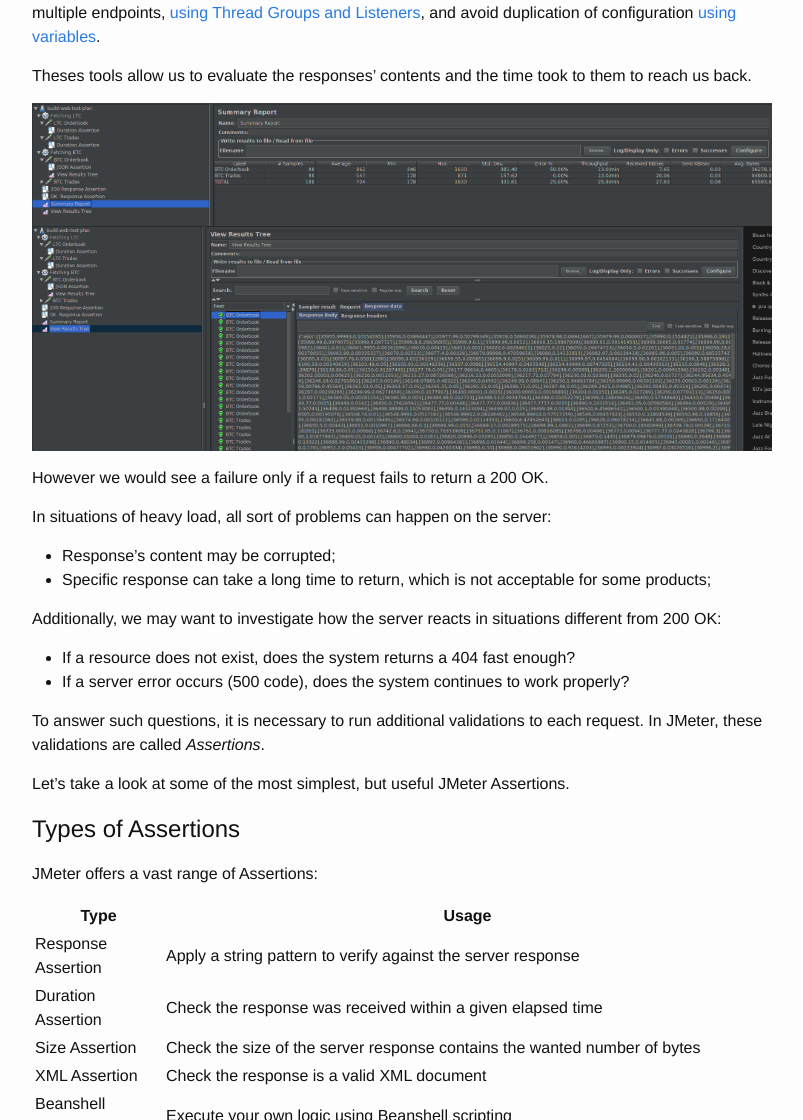
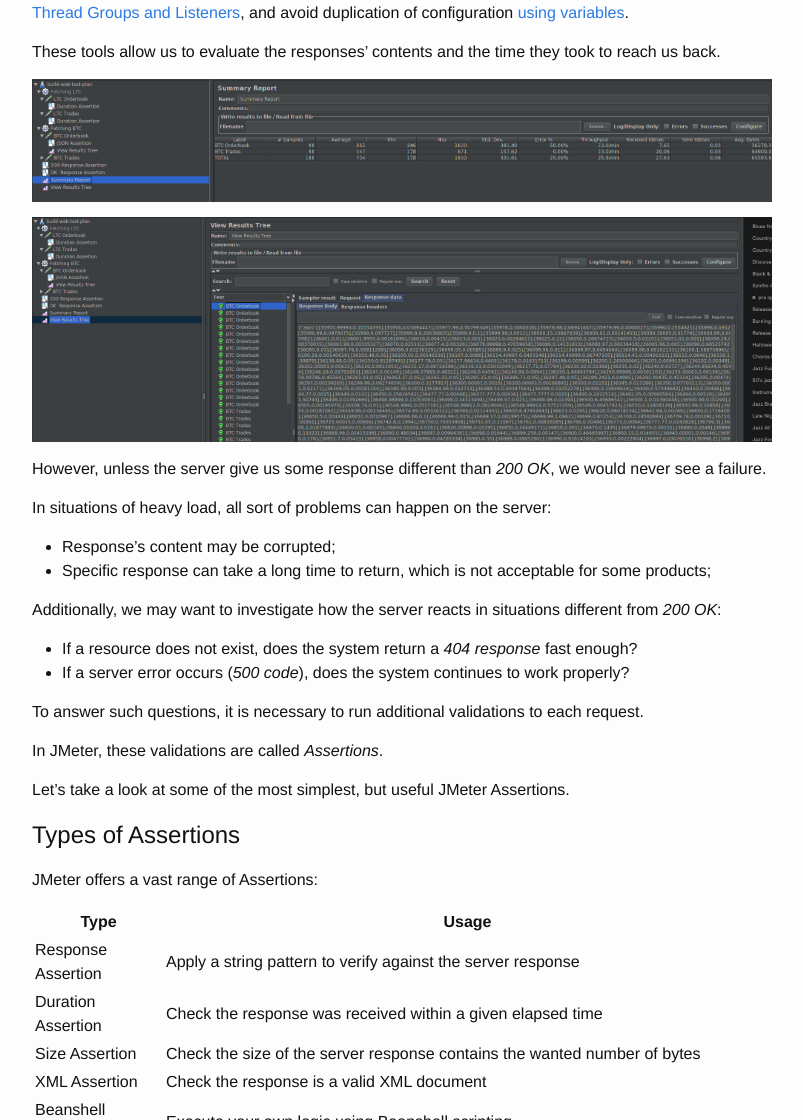
Before and after one commit to JoaoGFarias/JoaoGFarias.github.io, a Jekyll site: the page built from _posts/2019-06-28-jmeter_3.markdown, in a window 1280 px wide and 1400 px high, scrolled down 546 px. Shown: the part 280-1400 px from the top of the window, without its empty margins (238-1041 px from the left). Built offline with Jekyll 4.4.1, drawn with Linux system fonts in a browser that asks for light colours; some of the changed text lies outside the part shown.

Commit message:
JMeter 3

```diff
--- a/_posts/2019-06-28-jmeter_3.markdown
+++ b/_posts/2019-06-28-jmeter_3.markdown
@@ -12,29 +12,30 @@
 
 ![JMeter]({{ "https://jmeter.apache.org/images/jmeter.png" | absolute_url }})
 
-Following our JMeter series we reach a point where we are able to create different scenarios
+Following our JMeter series we are able to create different scenarios
 for testing multiple endpoints, [using Thread Groups and Listeners](http://thatsabug.com/2019/06/06/jmeter_1-jmeter_basics.html),
 and avoid duplication of configuration [using variables](http://thatsabug.com/2019/06/21/jmeter_2.html).
 
-Theses tools allow us to evaluate the responses' contents and the time took to them to reach us back.
+These tools allow us to evaluate the responses' contents and the time they took to reach us back.
 
 ![Summary]({{ "assets/jmeter/post3/summary.png" | absolute_url }})
+
 ![View]({{ "assets/jmeter/post3/view.png" | absolute_url }})
 
-However we would see a failure only if a request fails to return a 200 OK.
+However, unless the server give us some response different than _200 OK_, we would never see a failure.
 
 In situations of heavy load, all sort of problems can happen on the server:
 
 - Response's content may be corrupted;
 - Specific response can take a long time to return, which is not acceptable for some products;
 
-Additionally, we may want to investigate how the server reacts in situations different from
-200 OK:
+Additionally, we may want to investigate how the server reacts in situations different from _200 OK_:
 
-- If a resource does not exist, does the system returns a 404 fast enough?
-- If a server error occurs (500 code), does the system continues to work properly?
+- If a resource does not exist, does the system return a _404 response_ fast enough?
+- If a server error occurs (_500 code_), does the system continues to work properly?
 
 To answer such questions, it is necessary to run additional validations to each request.
+
 In JMeter, these validations are called _Assertions_.
 
 Let's take a look at some of the most simplest, but useful JMeter Assertions.
@@ -63,13 +64,33 @@
 
 ## Response Assertion
 
+The Response Assertion performs content validations on the response, both on the data or meta-data.
+
+Its goal is to detect bad responses generated during heavy server load and stress.
+
+In the example below, we have defined a response validation for all Thread Groups (note the definition on the same level as the Thread Groups).
+
+This Assertion will act (_Apply to_) to the first response (_Main sample_) and re-directs (_sub-sample_), if any.
+
+The validation itself checks if the _Response Code_ _Equals_ to _200_
+
 ![Response Assertion]({{ "assets/jmeter/post3/response1.png" | absolute_url }})
+
+We can create as many _All-Thread-Groups_ level Assertions as we want.
+
+Below, we are checking if the _Response Message_ _Equals_ to _OK_.
 
 ![Response Assertion]({{ "assets/jmeter/post3/response2.png" | absolute_url }})
 
+When we run again, all responses continue to be green, because they fullfil both criteria.
+
 ![Response Assertion Results]({{ "assets/jmeter/post3/response3.png" | absolute_url }})
 
+Let's change the first Assertion to an invalid value, _500_ (_Server Error_ code).
+
 ![Response Assertion 2]({{ "assets/jmeter/post3/response4.png" | absolute_url }})
+
+Now we see the exact Assertion that failed and the diff between what was expected (_comparison_) and what we got (_received_).
 
 ![Response Assertion Results 2]({{ "assets/jmeter/post3/response5.png" | absolute_url }})
 
```
